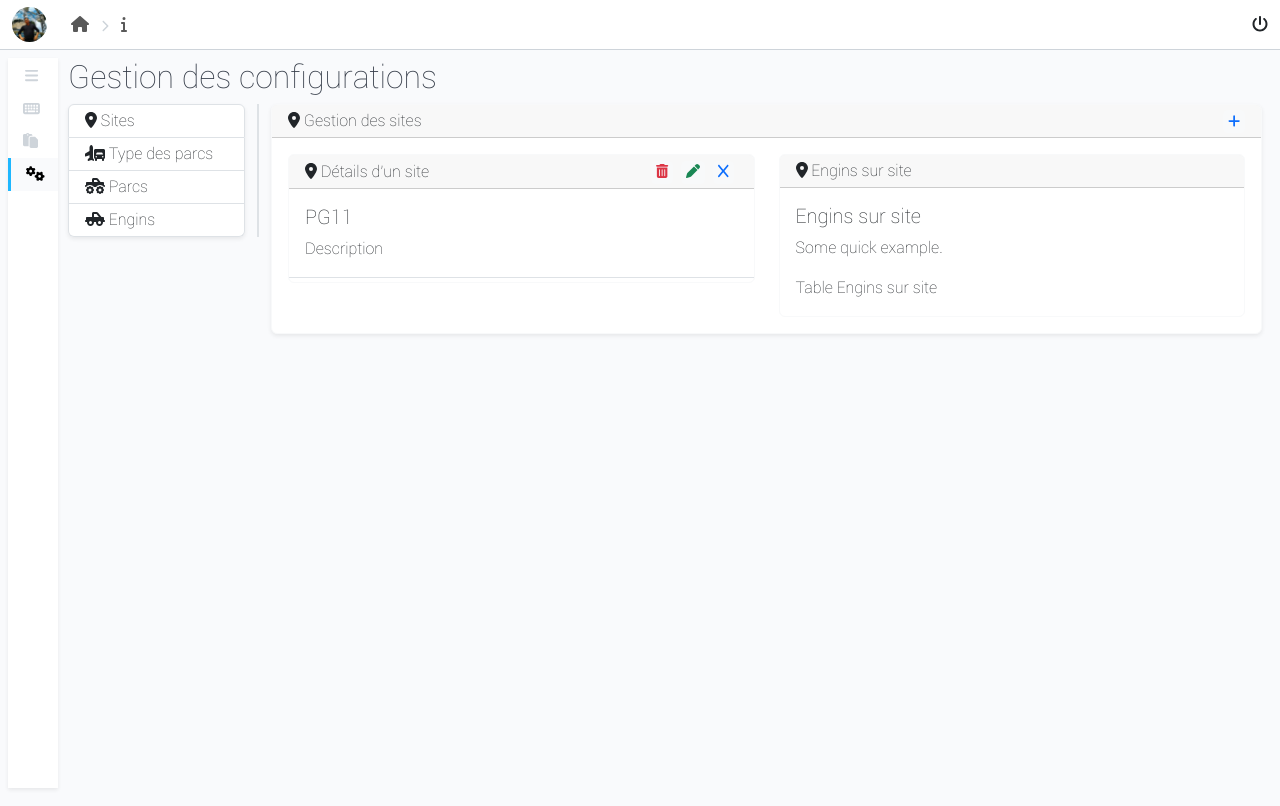
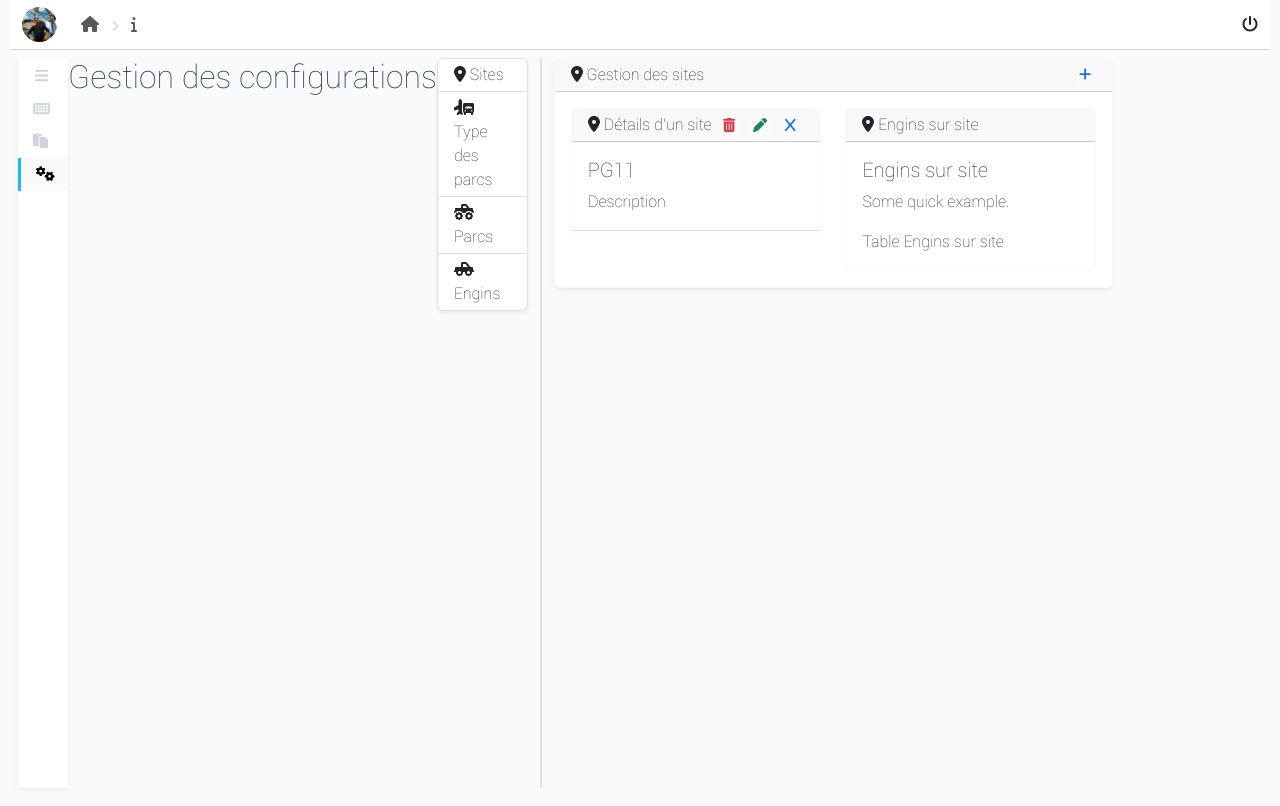
Before and after one commit to ghalass/react_client_001, a React (Create React App) app: page /config/sites/1 in a window 1280 px wide. Built offline with nearby package versions, Linux system fonts and the light colour scheme.

Commit message:
mainLoader

```diff
--- /dev/null
+++ b/src/components/loaders/MainLoader.jsx
@@ -0,0 +1,8 @@
+import React from "react";
+import "./mainLoader.css";
+
+function MainLoader() {
+  return <div className="mainLoader">Loading ...</div>;
+}
+
+export default MainLoader;
--- /dev/null
+++ b/src/components/loaders/mainLoader.css
@@ -0,0 +1,12 @@
+.mainLoader{
+    display: flex;
+    justify-content: center;
+    align-items: center;
+    padding: 0;
+    margin: 0;
+    position: fixed;
+    height: 100%;
+    width: 100vw;
+    font-size: 25px !important;
+    color: red !important;
+}
--- a/src/pages/MainLayout.jsx
+++ b/src/pages/MainLayout.jsx
@@ -5,17 +5,23 @@ import { Container } from "react-bootstrap";
 import MainSideBar from "../components/sidebar/MainSideBar";
 import "react-toastify/dist/ReactToastify.css";
 import { ToastContainer } from "react-toastify";
+import MainLoader from "../components/loaders/MainLoader";
 
 function MainLayout() {
   const [loading, setLoading] = useState(true);
   useEffect(() => {
     setTimeout(() => {
       setLoading(false);
-    }, 3000);
+    }, 5000);
   }, []);
 
   return (
     <div>
+      <div className="main">
+        {loading ? (
+          <MainLoader />
+        ) : (
+          <>
             <Header />
             <Container fluid className="p-2 mainContainer">
               <MainSideBar />
@@ -34,8 +40,12 @@ function MainLayout() {
                   theme="light"
                 />
               </div>
-        <div className="main">{loading ? "Loading ..." : <Outlet />}</div>
+
+              <Outlet />
             </Container>
+          </>
+        )}
+      </div>
     </div>
   );
 }
```
Also changed, not shown: src/components/loaders/loader.jsx (deleted, +0 -7 lines). Lines whose indentation alone changed are shown as unchanged.
